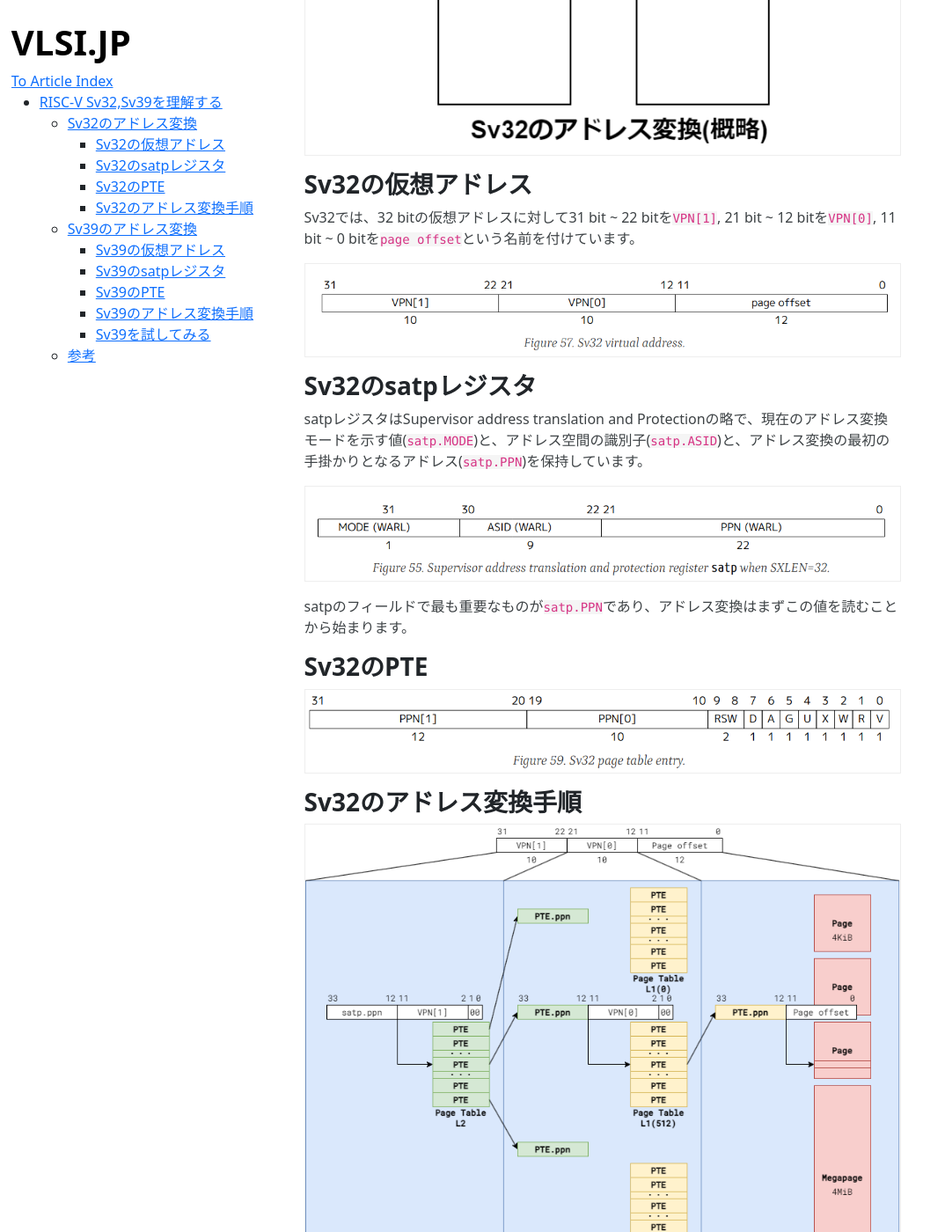
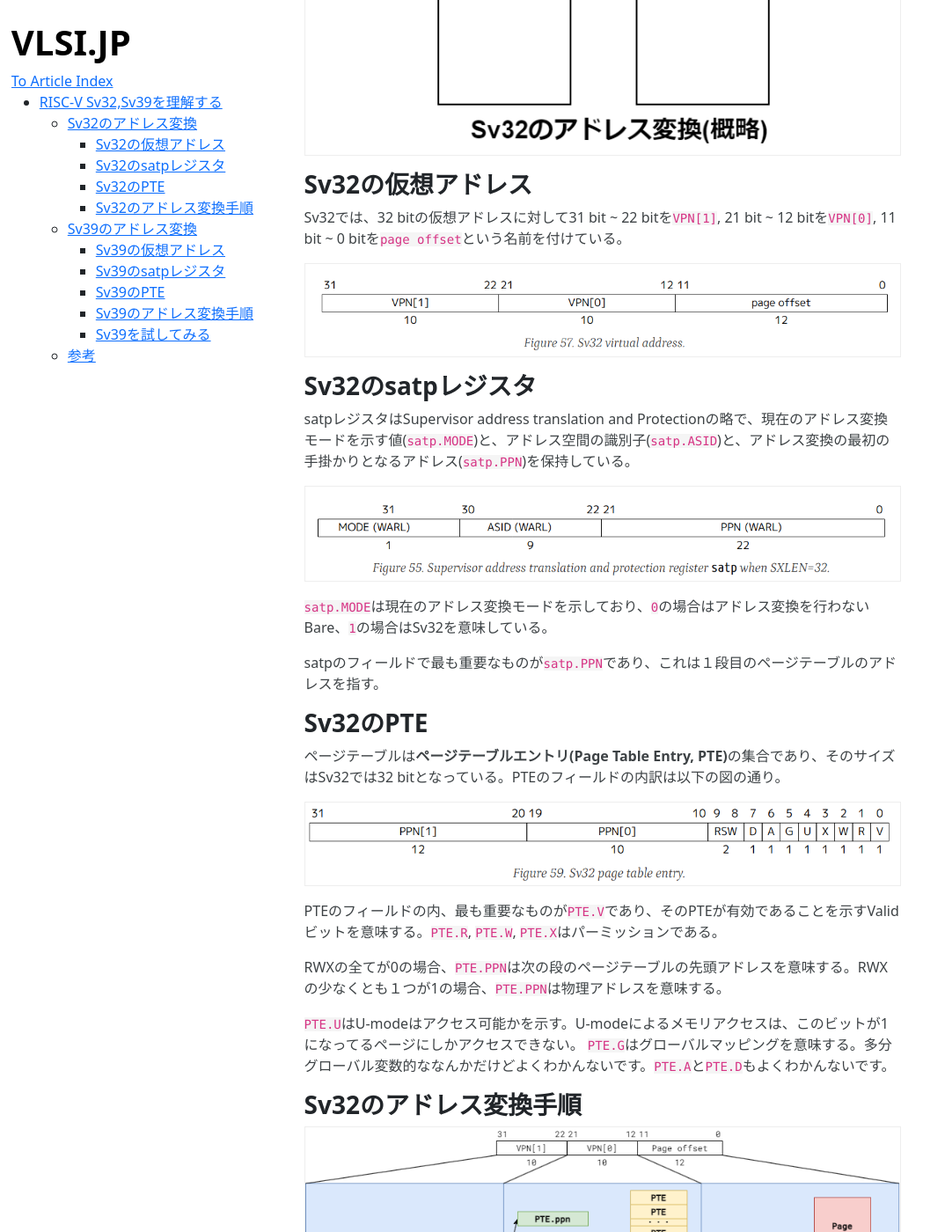
Before and after one commit to VLSI-JP/VLSI-JP.github.io, a Jekyll site: the page built from UnderstandMMU.md, in a window 1280 px wide and 1400 px high, scrolled down 990 px. Shown: the whole window at 88% size, without its empty margins (0-1074 px from the left). Built offline with Jekyll 4.4.1, drawn with Linux system fonts in a browser that asks for light colours; some of the changed text lies outside the part shown.

Commit message:
add pte description

```diff
--- a/UnderstandMMU.md
+++ b/UnderstandMMU.md
@@ -9,34 +9,47 @@ MMUなんもわからん。本記事ではRISC-VにおけるMMUの仕様であ
 
 ## Sv32のアドレス変換
 
-Sv32ではS-mode, U-modeでのデータアクセス・命令フェッチにおいて、メモリアクセス前に **仮想アドレス(32 bit) -> 物理アドレス(34 bit)** の変換を行います。またその際に、許可されていない領域にアクセスしようとした場合や、許可されていない操作を行おうとした場合は**ページフォルト**を発生させます。
+Sv32ではS-mode, U-modeでのデータアクセス・命令フェッチにおいて、メモリアクセス前に **仮想アドレス(32 bit) -> 物理アドレス(34 bit)** の変換を行う。またその際に、許可されていない領域にアクセスしようとした場合や、許可されていない操作を行おうとした場合は**ページフォルト**を発生させる。
 
-このアドレス変換は**ページテーブル**と呼ばれる表を引いて行います。
+このアドレス変換は**ページテーブル**と呼ばれる表を引いて行う。
 
 ![](https://raw.githubusercontent.com/VLSI-JP/VLSI-JP.github.io/refs/heads/main/images/UnderstandMMU/AddressTranslation.png)
 
-Sv32において、アドレス変換はページテーブルを２回引くことで物理アドレスを得る２段ページテーブルとなっています。
+Sv32において、アドレス変換はページテーブルを２回引くことで物理アドレスを得る２段ページテーブルとなっている。
 
 ![](https://raw.githubusercontent.com/VLSI-JP/VLSI-JP.github.io/refs/heads/main/images/UnderstandMMU/AddressTranslation_2L.png)
 
 
 ### Sv32の仮想アドレス
 
-Sv32では、32 bitの仮想アドレスに対して31 bit ~ 22 bitを`VPN[1]`, 21 bit ~ 12 bitを`VPN[0]`, 11 bit ~ 0 bitを`page offset`という名前を付けています。
+Sv32では、32 bitの仮想アドレスに対して31 bit ~ 22 bitを`VPN[1]`, 21 bit ~ 12 bitを`VPN[0]`, 11 bit ~ 0 bitを`page offset`という名前を付けている。
 
 ![](https://raw.githubusercontent.com/VLSI-JP/VLSI-JP.github.io/refs/heads/main/images/UnderstandMMU/Sv32_va.png)
 
 ### Sv32のsatpレジスタ
 
-satpレジスタはSupervisor address translation and Protectionの略で、現在のアドレス変換モードを示す値(`satp.MODE`)と、アドレス空間の識別子(`satp.ASID`)と、アドレス変換の最初の手掛かりとなるアドレス(`satp.PPN`)を保持しています。
+satpレジスタはSupervisor address translation and Protectionの略で、現在のアドレス変換モードを示す値(`satp.MODE`)と、アドレス空間の識別子(`satp.ASID`)と、アドレス変換の最初の手掛かりとなるアドレス(`satp.PPN`)を保持している。
 
 ![](https://raw.githubusercontent.com/VLSI-JP/VLSI-JP.github.io/refs/heads/main/images/UnderstandMMU/Sv32_satp.png)
 
-satpのフィールドで最も重要なものが`satp.PPN`であり、アドレス変換はまずこの値を読むことから始まります。
+`satp.MODE`は現在のアドレス変換モードを示しており、`0`の場合はアドレス変換を行わないBare、`1`の場合はSv32を意味している。
+
+satpのフィールドで最も重要なものが`satp.PPN`であり、これは１段目のページテーブルのアドレスを指す。
 
 ### Sv32のPTE
 
+ページテーブルは**ページテーブルエントリ(Page Table Entry, PTE)**の集合であり、そのサイズはSv32では32 bitとなっている。PTEのフィールドの内訳は以下の図の通り。
+
 ![](https://raw.githubusercontent.com/VLSI-JP/VLSI-JP.github.io/refs/heads/main/images/UnderstandMMU/Sv32_pte.png)
+
+PTEのフィールドの内、最も重要なものが`PTE.V`であり、そのPTEが有効であることを示すValidビットを意味する。`PTE.R`, `PTE.W`, `PTE.X`はパーミッションである。
+
+
+RWXの全てが0の場合、`PTE.PPN`は次の段のページテーブルの先頭アドレスを意味する。RWXの少なくとも１つが1の場合、`PTE.PPN`は物理アドレスを意味する。
+
+
+`PTE.U`はU-modeはアクセス可能かを示す。U-modeによるメモリアクセスは、このビットが1になってるページにしかアクセスできない。
+`PTE.G`はグローバルマッピングを意味する。多分グローバル変数的ななんかだけどよくわかんないです。`PTE.A`と`PTE.D`もよくわかんないです。
 
 ### Sv32のアドレス変換手順
 
```
